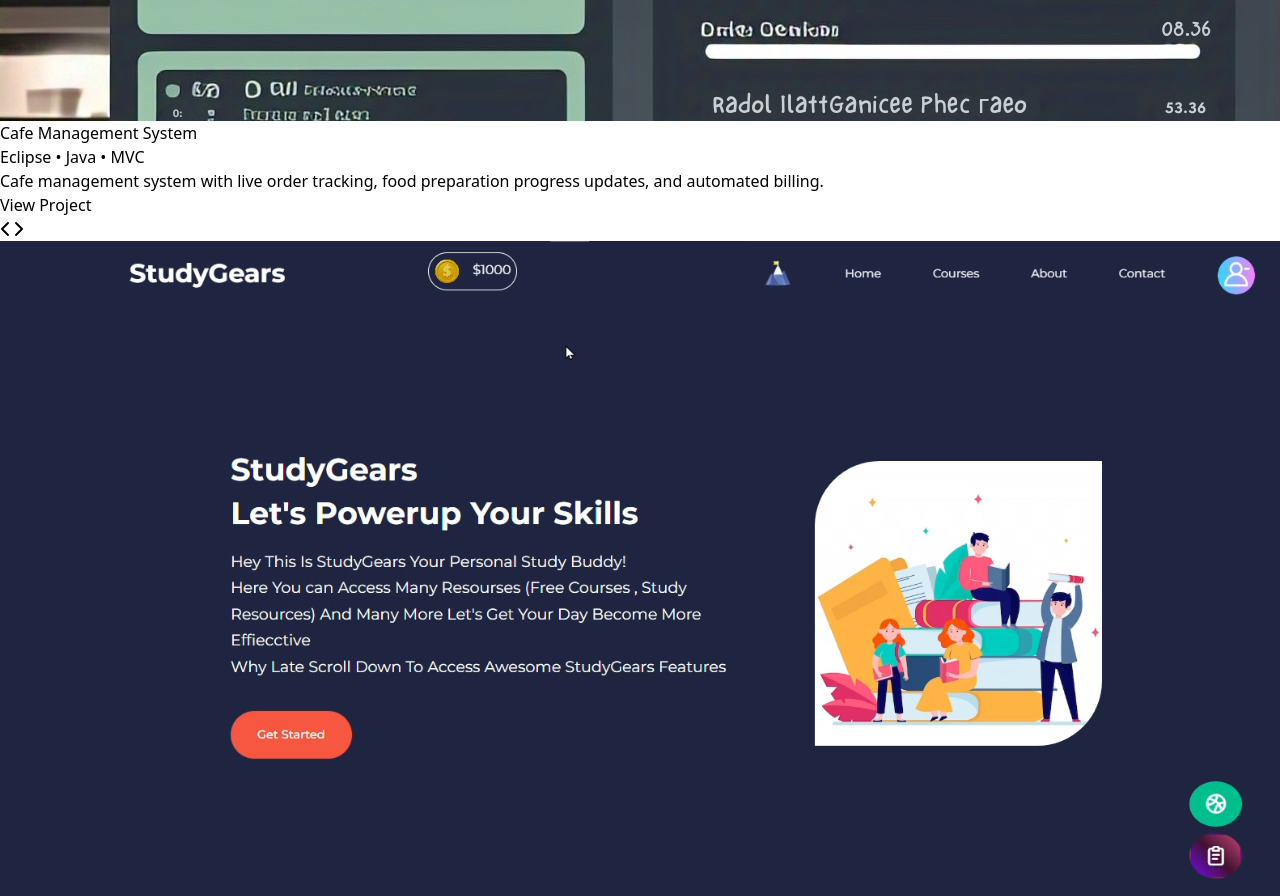
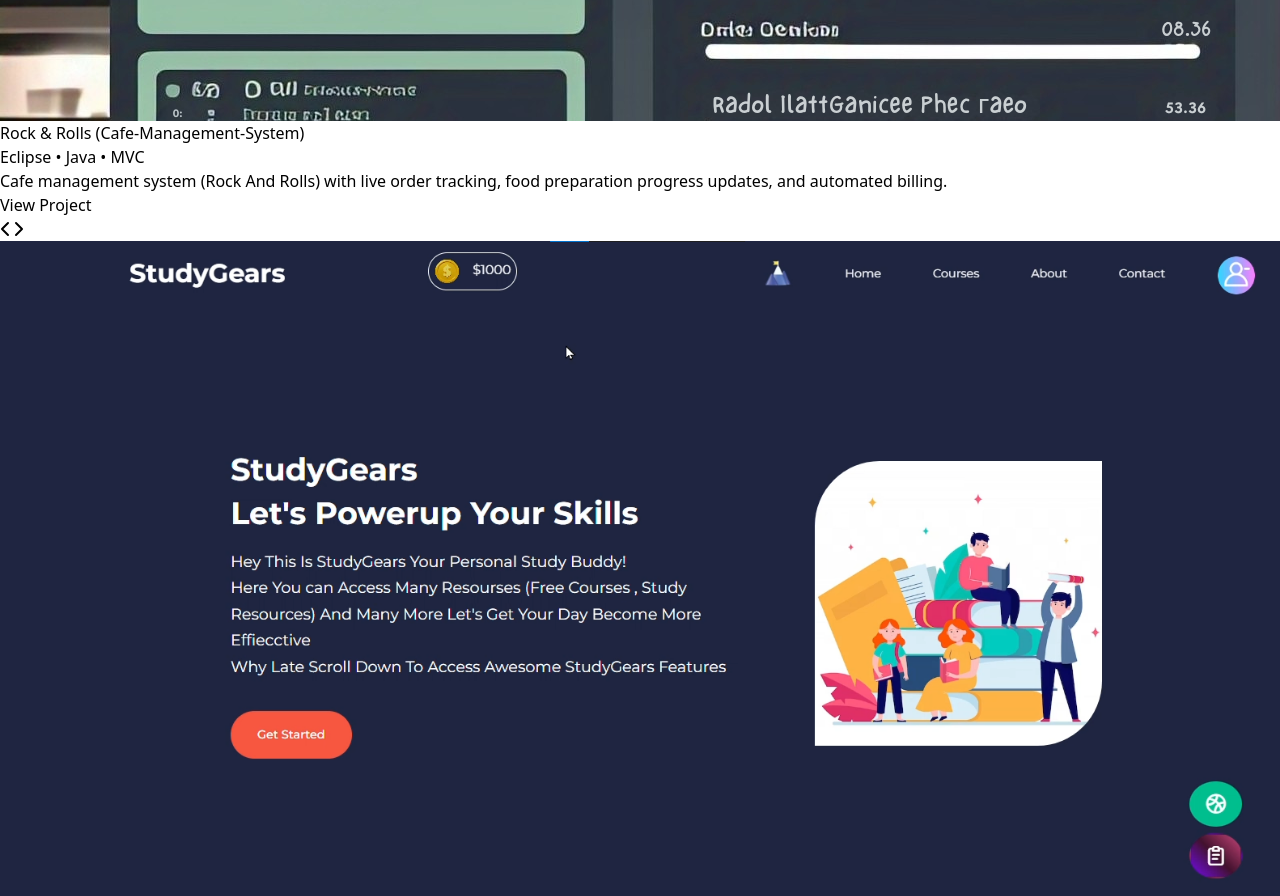
Before and after one commit to vinodkudkyal/Portfolio, a React (Vite) app: page / in a window 1280 px wide. Shown: the part 3740-4636 px from the top of the page. Built offline with nearby package versions, Linux system fonts and the light colour scheme.

Commit message:
Update App.jsx

```diff
--- a/src/App.jsx
+++ b/src/App.jsx
@@ -424,13 +424,13 @@ const Portfolio = () => {
         />
         <div className="absolute inset-0 bg-gradient-to-t from-black/50 to-transparent"></div>
         <div className="absolute bottom-4 left-4 text-white">
-          <h3 className="text-xl font-semibold">Cafe Management System</h3>
+          <h3 className="text-xl font-semibold">Rock & Rolls (Cafe-Management-System)</h3>
           <p className="text-sm opacity-80">Eclipse • Java • MVC</p>
         </div>
       </div>
       <div className="p-6">
         <p className="text-gray-600 mb-4">
-          Cafe management system with live order tracking, food preparation progress updates, and automated billing.
+          Cafe management system (Rock And Rolls) with live order tracking, food preparation progress updates, and automated billing.
         </p>
         <div className="flex justify-between items-center">
           <a
```
